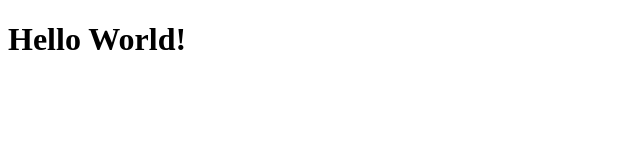
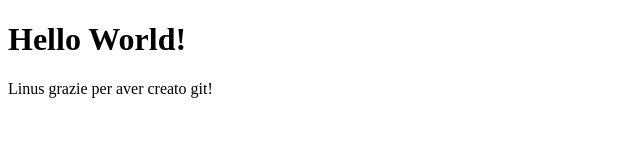
Before and after one commit to emascapa/htmlcss-hello, a plain HTML site: page index.html in a window 1280 px wide. Shown: the whole page, without its empty margins (0-640 px from the left). Drawn offline with Linux system fonts and the light colour scheme.

Commit message:
Commit 2
Added paragraph

```diff
--- a/index.html
+++ b/index.html
@@ -8,5 +8,6 @@
 </head>
 <body>
     <h1>Hello World!</h1>
+    <p>Linus grazie per aver creato git!</p>
 </body>
 </html>
```
